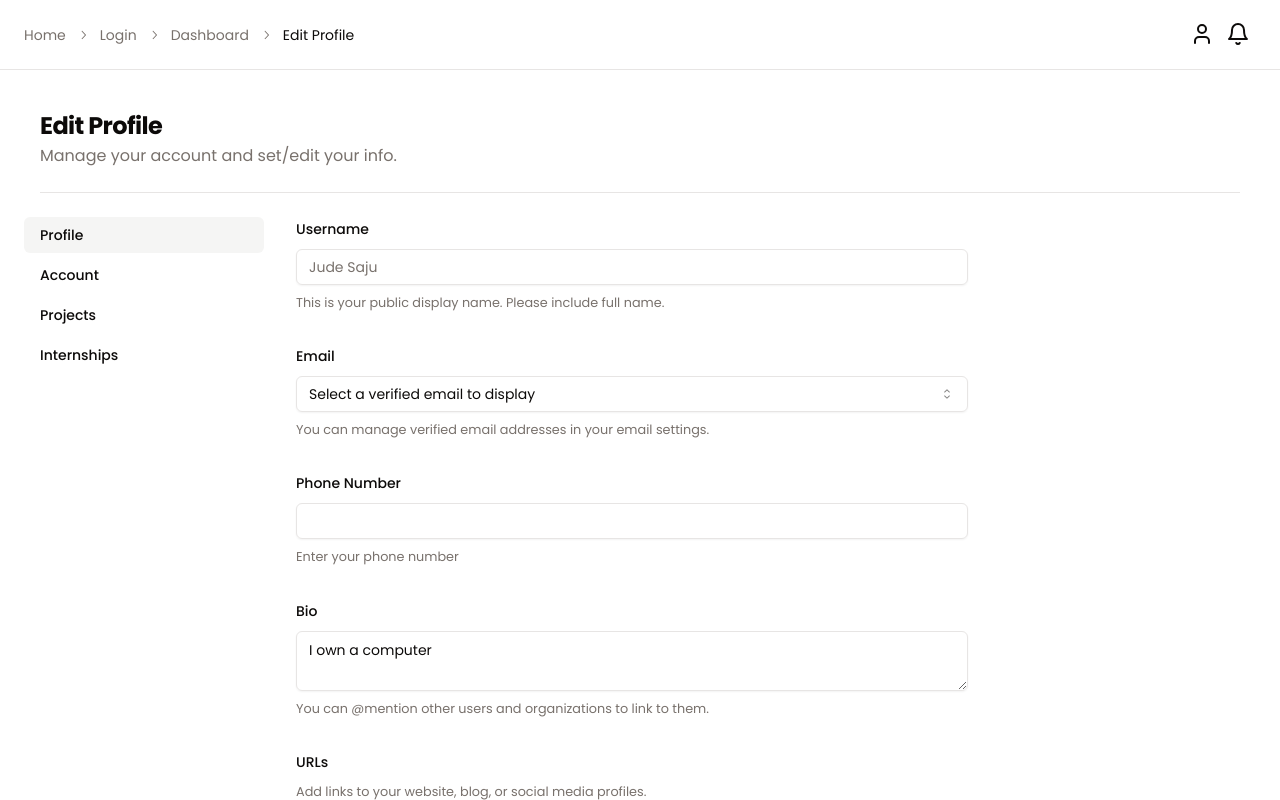
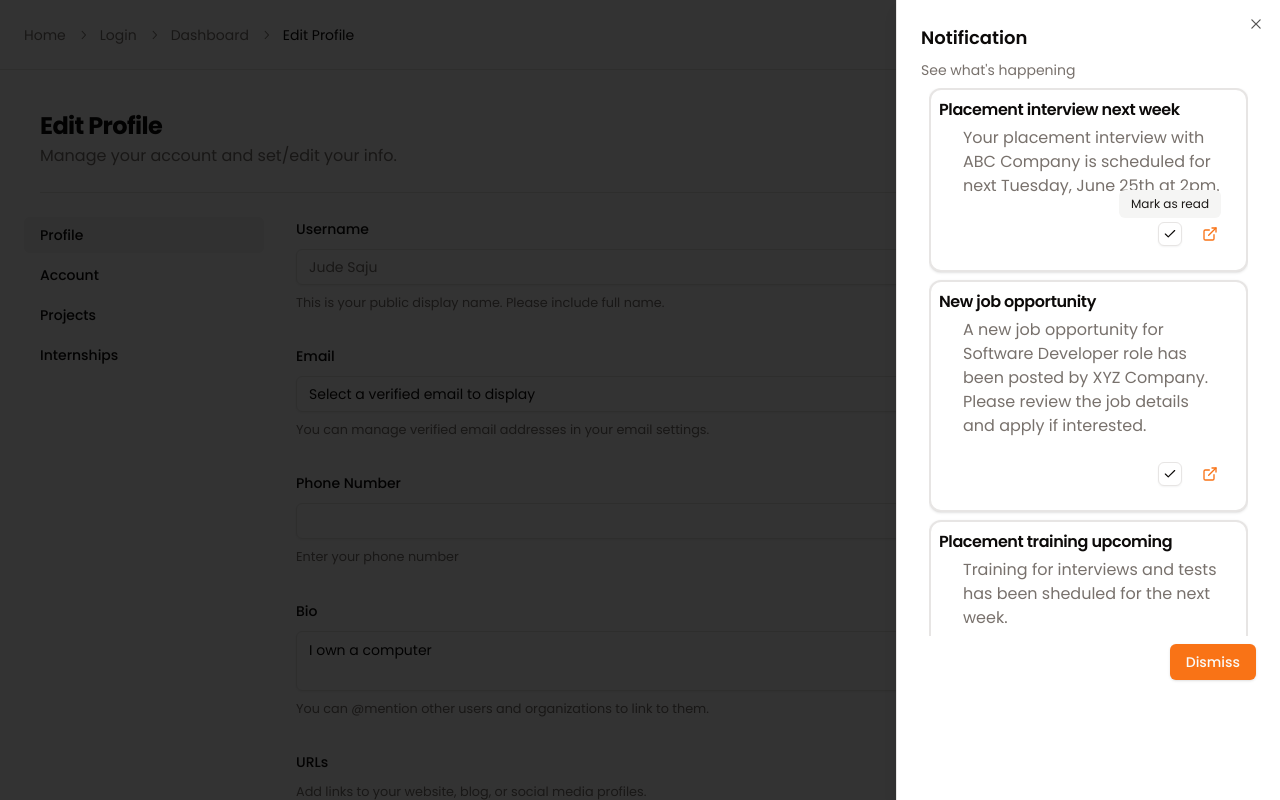
Before and after one commit to teconiq-dev/Stardust, a Next.js app: page /student/dashboard/EditProfile in a window 1280 px wide. Both pictures are taken after a click on the button 1238 px from the left and 34 px from the top of the page. Shown: the top 800 px of the page. Built offline with nearby package versions, Linux system fonts and the light colour scheme.

Commit message:
notification panel with sheets

```diff
--- a/src/app/student/layout.tsx
+++ b/src/app/student/layout.tsx
@@ -7,8 +7,9 @@
   DropdownMenuSeparator,
 } from "@/components/ui/dropdown-menu";
 import { Button } from "@/components/ui/button";
-import { BellIcon, User } from "lucide-react";
+import { User } from "lucide-react";
 import PageNav from "@/components/page-nav";
+import { NotificationSheet } from "@/components/notification-sheet";
 
 export default function StudentLayout({
   children,
@@ -34,9 +35,7 @@
                 <DropdownMenuItem>Logout</DropdownMenuItem>
               </DropdownMenuContent>
             </DropdownMenu>
-            <Button variant="ghost" size="icon" className="rounded-full">
-              <BellIcon />
-            </Button>
+            <NotificationSheet />
           </div>
         </div>
       </header>
--- /dev/null
+++ b/src/components/notification-sheet.tsx
@@ -0,0 +1,101 @@
+import {
+  Sheet,
+  SheetClose,
+  SheetContent,
+  SheetDescription,
+  SheetFooter,
+  SheetHeader,
+  SheetTitle,
+  SheetTrigger,
+} from "@/components/ui/sheet";
+import { Button } from "./ui/button";
+import { Bell, Check, ExternalLink } from "lucide-react";
+import { ScrollArea } from "./ui/scroll-area";
+import { Card, CardContent, CardFooter, CardTitle } from "./ui/card";
+import {
+  Tooltip,
+  TooltipContent,
+  TooltipProvider,
+  TooltipTrigger,
+} from "./ui/tooltip";
+
+export const NotificationSheet = () => {
+  // thisnotification is fetched from the server
+  const notifications = [
+    {
+      head: "Placement interview next week",
+      body: "Your placement interview with ABC Company is scheduled for next Tuesday, June 25th at 2pm.",
+    },
+    {
+      head: "New job opportunity",
+      body: "A new job opportunity for Software Developer role has been posted by XYZ Company. Please review the job details and apply if interested.",
+    },
+    {
+      head: "Placement training upcoming",
+      body: "Training for interviews and tests has been sheduled for the next week.",
+    },
+  ];
+
+  return (
+    <Sheet>
+      <SheetTrigger asChild>
+        <Button variant="ghost" size="icon" className="rounded-full">
+          <Bell />
+        </Button>
+      </SheetTrigger>
+      <SheetContent>
+        <SheetHeader>
+          <SheetTitle>Notification</SheetTitle>
+          <SheetDescription>See what&apos;s happening</SheetDescription>
+        </SheetHeader>
+        <ScrollArea className="h-3/4 p-2">
+          {notifications.map((notification, index) => (
+            <Card key={index} className="pt-3 pl-2 border-2 mb-2">
+              <CardTitle>{notification.head}</CardTitle>
+              <CardContent className="mt-2 text-muted-foreground">
+                {notification.body}
+              </CardContent>
+              <CardFooter className="flex justify-end items-center gap-4">
+                <TooltipProvider>
+                  <Tooltip>
+                    <TooltipTrigger asChild>
+                      <Button
+                        size="icon"
+                        variant="outline"
+                        className="h-6 w-6 p-1"
+                      >
+                        <Check />
+                      </Button>
+                    </TooltipTrigger>
+                    <TooltipContent className="bg-secondary text-secondary-foreground">
+                      Mark as read
+                    </TooltipContent>
+                  </Tooltip>
+                  <Tooltip>
+                    <TooltipTrigger asChild>
+                      <Button
+                        size="icon"
+                        variant="link"
+                        className="h-6 w-6 p-1"
+                      >
+                        <ExternalLink />
+                      </Button>
+                    </TooltipTrigger>
+                    <TooltipContent className="bg-secondary text-secondary-foreground">
+                      View details
+                    </TooltipContent>
+                  </Tooltip>
+                </TooltipProvider>
+              </CardFooter>
+            </Card>
+          ))}
+        </ScrollArea>
+        <SheetFooter>
+          <SheetClose>
+            <Button>Dismiss</Button>
+          </SheetClose>
+        </SheetFooter>
+      </SheetContent>
+    </Sheet>
+  );
+};
--- /dev/null
+++ b/src/components/ui/scroll-area.tsx
@@ -0,0 +1,48 @@
+"use client"
+
+import * as React from "react"
+import * as ScrollAreaPrimitive from "@radix-ui/react-scroll-area"
+
+import { cn } from "@/lib/utils"
+
+const ScrollArea = React.forwardRef<
+  React.ElementRef<typeof ScrollAreaPrimitive.Root>,
+  React.ComponentPropsWithoutRef<typeof ScrollAreaPrimitive.Root>
+>(({ className, children, ...props }, ref) => (
+  <ScrollAreaPrimitive.Root
+    ref={ref}
+    className={cn("relative overflow-hidden", className)}
+    {...props}
+  >
+    <ScrollAreaPrimitive.Viewport className="h-full w-full rounded-[inherit]">
+      {children}
+    </ScrollAreaPrimitive.Viewport>
+    <ScrollBar />
+    <ScrollAreaPrimitive.Corner />
+  </ScrollAreaPrimitive.Root>
+))
+ScrollArea.displayName = ScrollAreaPrimitive.Root.displayName
+
+const ScrollBar = React.forwardRef<
+  React.ElementRef<typeof ScrollAreaPrimitive.ScrollAreaScrollbar>,
+  React.ComponentPropsWithoutRef<typeof ScrollAreaPrimitive.ScrollAreaScrollbar>
+>(({ className, orientation = "vertical", ...props }, ref) => (
+  <ScrollAreaPrimitive.ScrollAreaScrollbar
+    ref={ref}
+    orientation={orientation}
+    className={cn(
+      "flex touch-none select-none transition-colors",
+      orientation === "vertical" &&
+        "h-full w-2.5 border-l border-l-transparent p-[1px]",
+      orientation === "horizontal" &&
+        "h-2.5 flex-col border-t border-t-transparent p-[1px]",
+      className
+    )}
+    {...props}
+  >
+    <ScrollAreaPrimitive.ScrollAreaThumb className="relative flex-1 rounded-full bg-border" />
+  </ScrollAreaPrimitive.ScrollAreaScrollbar>
+))
+ScrollBar.displayName = ScrollAreaPrimitive.ScrollAreaScrollbar.displayName
+
+export { ScrollArea, ScrollBar }
--- /dev/null
+++ b/src/components/ui/sheet.tsx
@@ -0,0 +1,140 @@
+"use client"
+
+import * as React from "react"
+import * as SheetPrimitive from "@radix-ui/react-dialog"
+import { Cross2Icon } from "@radix-ui/react-icons"
+import { cva, type VariantProps } from "class-variance-authority"
+
+import { cn } from "@/lib/utils"
+
+const Sheet = SheetPrimitive.Root
+
+const SheetTrigger = SheetPrimitive.Trigger
+
+const SheetClose = SheetPrimitive.Close
+
+const SheetPortal = SheetPrimitive.Portal
+
+const SheetOverlay = React.forwardRef<
+  React.ElementRef<typeof SheetPrimitive.Overlay>,
+  React.ComponentPropsWithoutRef<typeof SheetPrimitive.Overlay>
+>(({ className, ...props }, ref) => (
+  <SheetPrimitive.Overlay
+    className={cn(
+      "fixed inset-0 z-50 bg-black/80  data-[state=open]:animate-in data-[state=closed]:animate-out data-[state=closed]:fade-out-0 data-[state=open]:fade-in-0",
+      className
+    )}
+    {...props}
+    ref={ref}
+  />
+))
+SheetOverlay.displayName = SheetPrimitive.Overlay.displayName
+
+const sheetVariants = cva(
+  "fixed z-50 gap-4 bg-background p-6 shadow-lg transition ease-in-out data-[state=open]:animate-in data-[state=closed]:animate-out data-[state=closed]:duration-300 data-[state=open]:duration-500",
+  {
+    variants: {
+      side: {
+        top: "inset-x-0 top-0 border-b data-[state=closed]:slide-out-to-top data-[state=open]:slide-in-from-top",
+        bottom:
+          "inset-x-0 bottom-0 border-t data-[state=closed]:slide-out-to-bottom data-[state=open]:slide-in-from-bottom",
+        left: "inset-y-0 left-0 h-full w-3/4 border-r data-[state=closed]:slide-out-to-left data-[state=open]:slide-in-from-left sm:max-w-sm",
+        right:
+          "inset-y-0 right-0 h-full w-3/4 border-l data-[state=closed]:slide-out-to-right data-[state=open]:slide-in-from-right sm:max-w-sm",
+      },
+    },
+    defaultVariants: {
+      side: "right",
+    },
+  }
+)
+
+interface SheetContentProps
+  extends React.ComponentPropsWithoutRef<typeof SheetPrimitive.Content>,
+    VariantProps<typeof sheetVariants> {}
+
+const SheetContent = React.forwardRef<
+  React.ElementRef<typeof SheetPrimitive.Content>,
+  SheetContentProps
+>(({ side = "right", className, children, ...props }, ref) => (
+  <SheetPortal>
+    <SheetOverlay />
+    <SheetPrimitive.Content
+      ref={ref}
+      className={cn(sheetVariants({ side }), className)}
+      {...props}
+    >
+      {children}
+      <SheetPrimitive.Close className="absolute right-4 top-4 rounded-sm opacity-70 ring-offset-background transition-opacity hover:opacity-100 focus:outline-none focus:ring-2 focus:ring-ring focus:ring-offset-2 disabled:pointer-events-none data-[state=open]:bg-secondary">
+        <Cross2Icon className="h-4 w-4" />
+        <span className="sr-only">Close</span>
+      </SheetPrimitive.Close>
+    </SheetPrimitive.Content>
+  </SheetPortal>
+))
+SheetContent.displayName = SheetPrimitive.Content.displayName
+
+const SheetHeader = ({
+  className,
+  ...props
+}: React.HTMLAttributes<HTMLDivElement>) => (
+  <div
+    className={cn(
+      "flex flex-col space-y-2 text-center sm:text-left",
+      className
+    )}
+    {...props}
+  />
+)
+SheetHeader.displayName = "SheetHeader"
+
+const SheetFooter = ({
+  className,
+  ...props
+}: React.HTMLAttributes<HTMLDivElement>) => (
+  <div
+    className={cn(
+      "flex flex-col-reverse sm:flex-row sm:justify-end sm:space-x-2",
+      className
+    )}
+    {...props}
+  />
+)
+SheetFooter.displayName = "SheetFooter"
+
+const SheetTitle = React.forwardRef<
+  React.ElementRef<typeof SheetPrimitive.Title>,
+  React.ComponentPropsWithoutRef<typeof SheetPrimitive.Title>
+>(({ className, ...props }, ref) => (
+  <SheetPrimitive.Title
+    ref={ref}
+    className={cn("text-lg font-semibold text-foreground", className)}
+    {...props}
+  />
+))
+SheetTitle.displayName = SheetPrimitive.Title.displayName
+
+const SheetDescription = React.forwardRef<
+  React.ElementRef<typeof SheetPrimitive.Description>,
+  React.ComponentPropsWithoutRef<typeof SheetPrimitive.Description>
+>(({ className, ...props }, ref) => (
+  <SheetPrimitive.Description
+    ref={ref}
+    className={cn("text-sm text-muted-foreground", className)}
+    {...props}
+  />
+))
+SheetDescription.displayName = SheetPrimitive.Description.displayName
+
+export {
+  Sheet,
+  SheetPortal,
+  SheetOverlay,
+  SheetTrigger,
+  SheetClose,
+  SheetContent,
+  SheetHeader,
+  SheetFooter,
+  SheetTitle,
+  SheetDescription,
+}
```
